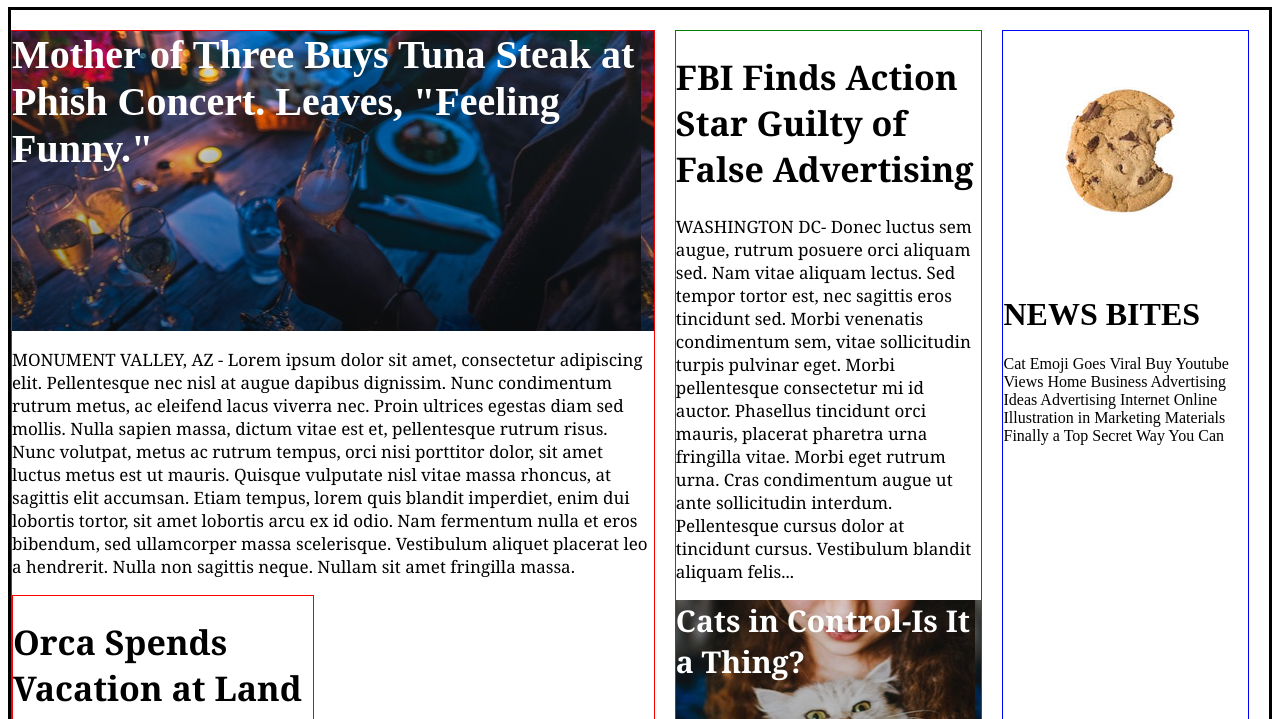
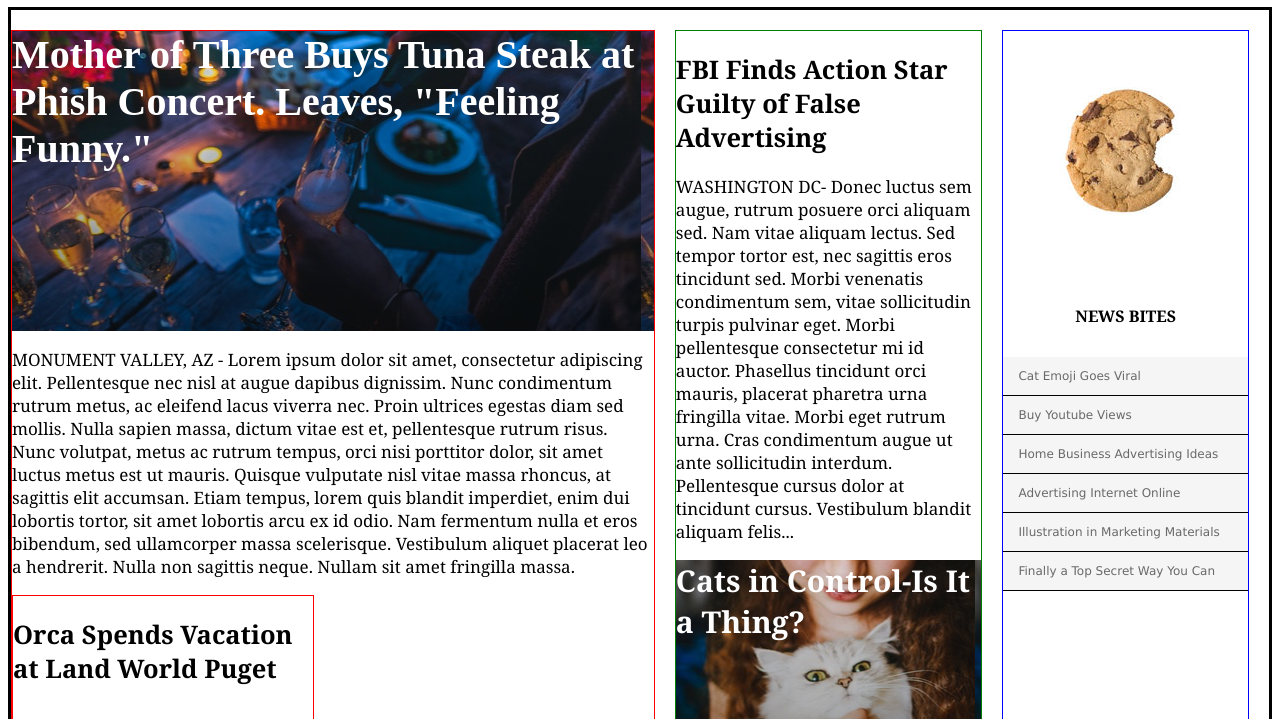
Before and after one commit to daveliew/mytimes, a plain HTML site: page index.html in a window 1280 px wide. Shown: the part 81-800 px from the top of the page. Drawn offline with Linux system fonts and the light colour scheme.

Commit message:
news bites

```diff
--- a/css/style.css
+++ b/css/style.css
@@ -119,3 +119,20 @@ nav span{
   flex-direction: column;
   width: 300px;
 }
+
+#news-bites{
+  font-size: 16px;
+  font-weight: bold;
+  text-align: center;
+  margin: 30px;
+}
+
+.snippet{
+  display: flex;
+  background-color: WhiteSmoke;
+  font-family: Verdana;
+  font-size: 12px;
+  color: DimGray;
+  padding-left: 15px;
+  border-bottom: 1px solid black;
+}
--- a/index.html
+++ b/index.html
@@ -25,7 +25,7 @@
           <p>MONUMENT VALLEY, AZ - Lorem ipsum dolor sit amet, consectetur adipiscing elit. Pellentesque nec nisl at augue dapibus dignissim. Nunc condimentum rutrum metus, ac eleifend lacus viverra nec. Proin ultrices egestas diam sed mollis. Nulla sapien massa, dictum vitae est et, pellentesque rutrum risus. Nunc volutpat, metus ac rutrum tempus, orci nisi porttitor dolor, sit amet luctus metus est ut mauris. Quisque vulputate nisl vitae massa rhoncus, at sagittis elit accumsan. Etiam tempus, lorem quis blandit imperdiet, enim dui lobortis tortor, sit amet lobortis arcu ex id odio. Nam fermentum nulla et eros bibendum, sed ullamcorper massa scelerisque. Vestibulum aliquet placerat leo a hendrerit. Nulla non sagittis neque. Nullam sit amet fringilla massa.</p>
         </div>
         <div class="row-story horizontal">
-          <h1>Orca Spends Vacation at Land World Puget</h1>
+          <h2>Orca Spends Vacation at Land World Puget</h2>
           <p>PUGET, SO - Sed felis elit, faucibus et ipsum vel, vehicula ultrices purus. Sed congue odio vitae malesuada rhoncus. Integer vitae nisi pulvinar ante accumsan...</p>
         </div>
         <div class="row-image horizontal" id="earth"><span>Earth Spins Backwards for 2017</span></div>
@@ -38,10 +38,11 @@
 
       <div class ="medium">
         <div class="row-story">
-          <h1>FBI Finds Action Star Guilty of False Advertising</h1>
+          <h2>FBI Finds Action Star Guilty of False Advertising</h2>
           <p>WASHINGTON DC- Donec luctus sem augue, rutrum posuere orci aliquam sed. Nam vitae aliquam lectus. Sed tempor tortor est, nec sagittis eros tincidunt sed. Morbi venenatis condimentum sem, vitae sollicitudin turpis pulvinar eget. Morbi pellentesque consectetur mi id auctor. Phasellus tincidunt orci mauris, placerat pharetra urna fringilla vitae. Morbi eget rutrum urna. Cras condimentum augue ut ante sollicitudin interdum. Pellentesque cursus dolor at tincidunt cursus. Vestibulum blandit aliquam felis...</p>
         </div>
-        <div class="row-image" id="cats"><span>Cats in Control-Is It a Thing?</span></div>
+        <div class="row-image" id="cats"><span>Cats in Control-Is It a Thing?</span>
+        </div>
         <div class="row-story">
           <p>BROOKLYN, NY- In molestie nulla sodales sit amet. Proin vulputate, ipsum porta aliquam commodo, nunc nibh tincidunt lorem, vel consectetur neque mi vel neque. Mauris ultricies, nulla scelerisque sollicitudin lobortis, dui est sodales sapien, a vestibulum velit diam eget felis. Vivamus dignissim lacinia dolor, quis commodo tellus pellentesque in.
           </p>
@@ -52,10 +53,26 @@
         <div class="row">
           <img src="css/images/img-news-bite.png" alt="Cookie">
         </div>
-        <div class="row">
-          <h1>NEWS BITES</h1>
-          <p>Cat Emoji Goes Viral Buy Youtube Views Home Business Advertising Ideas Advertising Internet Online Illustration in Marketing Materials Finally a Top Secret Way You Can
-          </p>
+        <div class="row-story">
+          <h3 id="news-bites">NEWS BITES</h3>
+          <div class="snippet">
+            <p>Cat Emoji Goes Viral</p>
+          </div>
+          <div class="snippet">
+            <p>Buy Youtube Views</p>
+          </div>
+          <div class="snippet">
+            <p>Home Business Advertising Ideas</p>
+          </div>
+          <div class="snippet">
+            <p>Advertising Internet Online</p>
+          </div>
+          <div class="snippet">
+            <p>Illustration in Marketing Materials</p>
+          </div>
+          <div class="snippet">
+            <p>Finally a Top Secret Way You Can</p>
+          </div>
         </div>
       </div>
     </div>
```
